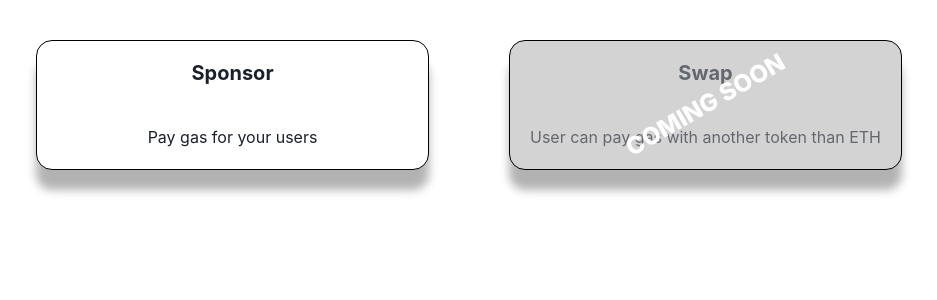
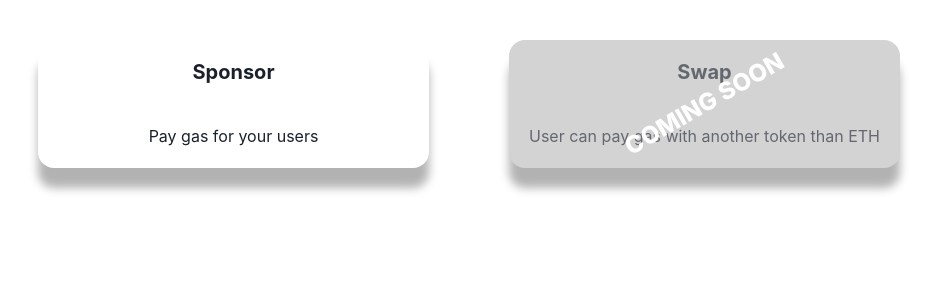
Before and after one commit to julio4/mastaa, a Next.js app in the folder nexth/: page /app/start/options in a window 1280 px wide. Shown: the top 300 px of the page, without its empty margins (171-1108 px from the left). Built offline with nearby package versions, Linux system fonts and the light colour scheme.

Commit message:
deleted border

```diff
--- a/nexth/src/components/imageCard.tsx
+++ b/nexth/src/components/imageCard.tsx
@@ -27,7 +27,6 @@ const ImageCard = (props: CustomCardProps) => {
       boxShadow={'3px 7px 10px rgba(0, 0, 0, 0.2)'}
       borderRadius={'2xl'}
       transition={'transform 0.2s ease-in-out'}
-      border={'1px solid black'}
       cursor={!props.disabled ? 'pointer' : ''}
       _hover={!props.disabled ? { transform: 'scale(1.1)', backgroundColor: Color.LightGray } : {}}
       minWidth={'20vw'}
--- a/nexth/src/components/textCard.tsx
+++ b/nexth/src/components/textCard.tsx
@@ -21,7 +21,6 @@ const TextCard = (props: TextCardProps) => {
     <Card
       minWidth={'20vw'}
       cursor={!props.disabled ? 'pointer' : ''}
-      border={'1px solid black'}
       borderRadius={'2xl'}
       boxShadow={'0px 20px 10px rgba(0, 0, 0, 0.3)'}
       transition={'transform 0.2s ease-in-out'}
--- a/nexth/src/pages/app/settings/wrapper.tsx
+++ b/nexth/src/pages/app/settings/wrapper.tsx
@@ -19,7 +19,6 @@ const SettingsWrapper = (props: SettingsWrapperProps) => {
         margin={'70px'}
         boxShadow={'3px 7px 10px rgba(0, 0, 0, 0.3)'}
         borderRadius={'2xl'}
-        border={'1px solid black'}
         backgroundColor={'white'}
         display={'flex'}
         alignItems={'center'}
```
